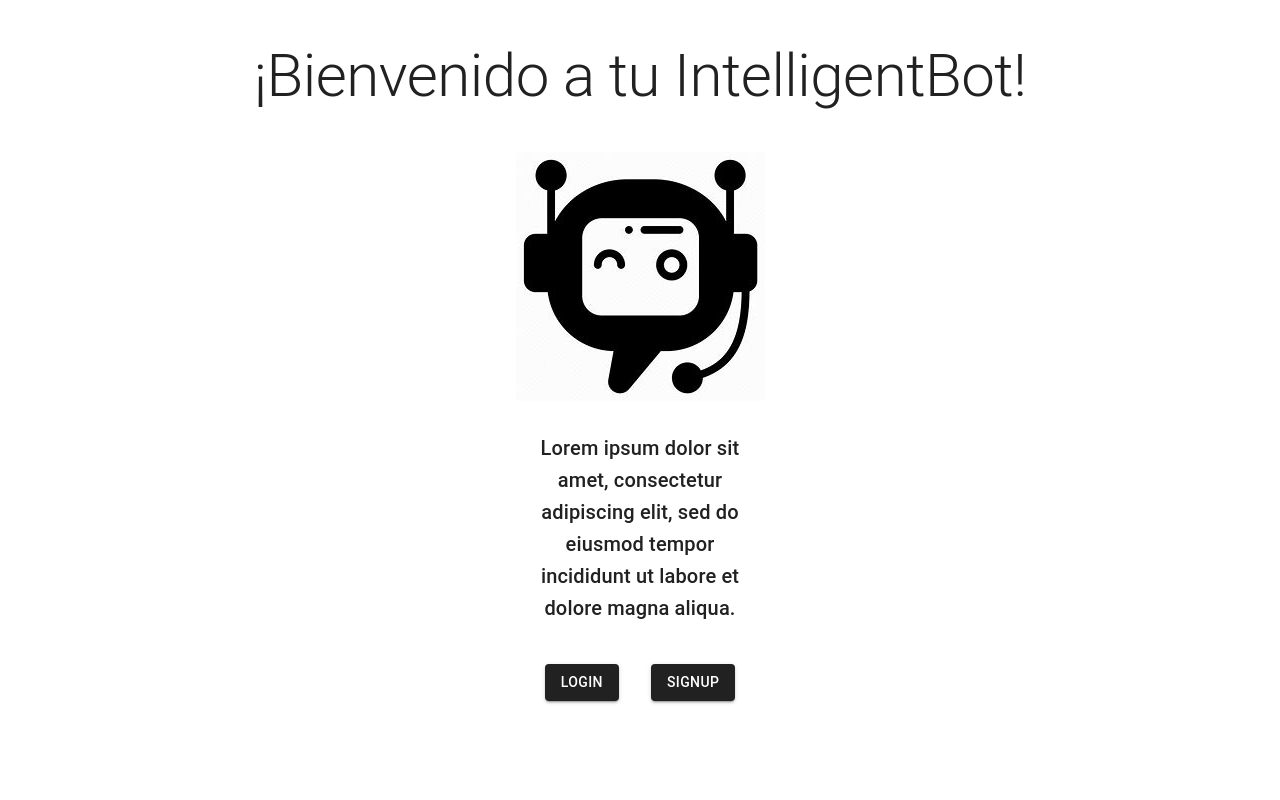
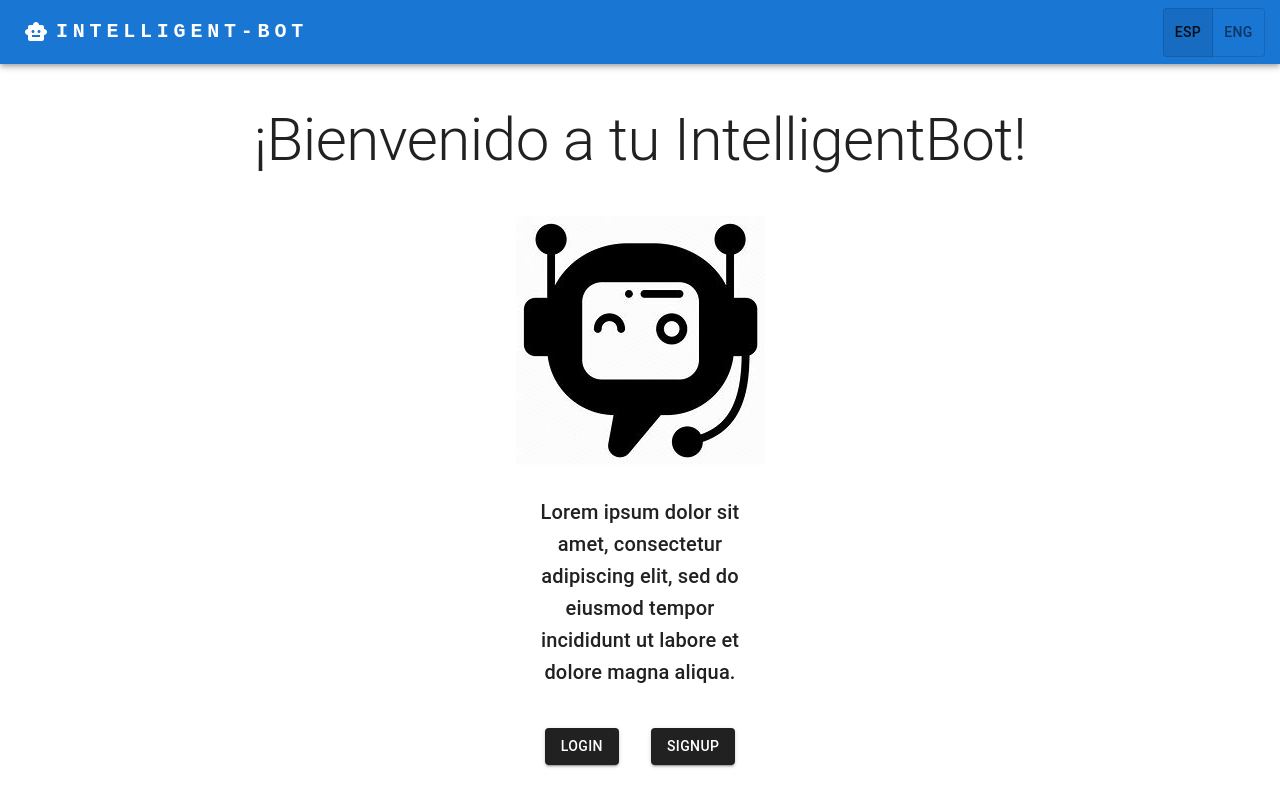
Before and after one commit to marzthecool/front-intelligent-bot, a React (Create React App) app: page /landing in a window 1280 px wide. Built offline with nearby package versions, Linux system fonts and the light colour scheme.

Commit message:
Created Navbar component

```diff
--- a/src/App.js
+++ b/src/App.js
@@ -1,6 +1,7 @@
 import { useState } from "react";
 import { CssBaseline } from "@mui/material";
 import { Route, Routes, Navigate, useLocation } from "react-router-dom";
+import Navbar from "./components/Navbar";
 import Login from "./pages/Login";
 import Signup from "./pages/Signup";
 import Landing from "./pages/Landing";
@@ -12,6 +13,9 @@ function App() {
 
   return (
     <>
+      <div>
+        <Navbar />
+      </div>
       <CssBaseline />
       <Routes>
         <Route path="/landing" element={<Landing setAuth={setAuth} />} />
--- /dev/null
+++ b/src/components/Navbar.jsx
@@ -0,0 +1,42 @@
+import * as React from 'react';
+import SmartToyIcon from '@mui/icons-material/SmartToy';
+import { Grid, Box, AppBar, Toolbar, Typography } from '@mui/material';
+import ToggleButton from './ToggleButton';
+
+const Navbar = () => {
+  return (
+    <Box sx={{ flexGrow: 1 }}>
+      <AppBar position="static">
+        <Grid container>
+          <Grid item xs={10}>
+            <Toolbar>
+              <SmartToyIcon sx={{ display: { xs: 'none', md: 'flex' }, mr: 1 }} />
+              <Typography
+                variant="h6"
+                noWrap
+                component="a"
+                href="/"
+                sx={{
+                mr: 2,
+                display: { xs: 'none', md: 'flex' },
+                fontFamily: 'monospace',
+                fontWeight: 700,
+                letterSpacing: '.3rem',
+                color: 'inherit',
+                textDecoration: 'none',
+                }}
+              >
+                INTELLIGENT-BOT
+              </Typography>
+            </Toolbar>
+          </Grid>
+          <Grid sx={{ marginTop: 1, marginLeft: 12 }}>
+            <ToggleButton />
+          </Grid>
+        </Grid>
+      </AppBar>
+    </Box>
+  );
+};
+
+export default Navbar;
--- /dev/null
+++ b/src/components/ToggleButton.jsx
@@ -0,0 +1,27 @@
+import * as React from 'react';
+import ToggleButton from '@mui/material/ToggleButton';
+import ToggleButtonGroup from '@mui/material/ToggleButtonGroup';
+
+export default function ToggleButtons() {
+  const [alignment, setAlignment] = React.useState('esp');
+
+  const handleAlignment = (event, newAlignment) => {
+    setAlignment(newAlignment);
+  };
+
+  return (
+    <ToggleButtonGroup
+      value={alignment}
+      exclusive
+      onChange={handleAlignment}
+      aria-label="select language"
+    >
+      <ToggleButton value="esp" aria-label="esp">
+        Esp
+      </ToggleButton>
+      <ToggleButton value="eng" aria-label="eng">
+        Eng
+      </ToggleButton>
+    </ToggleButtonGroup>
+  );
+}
```
